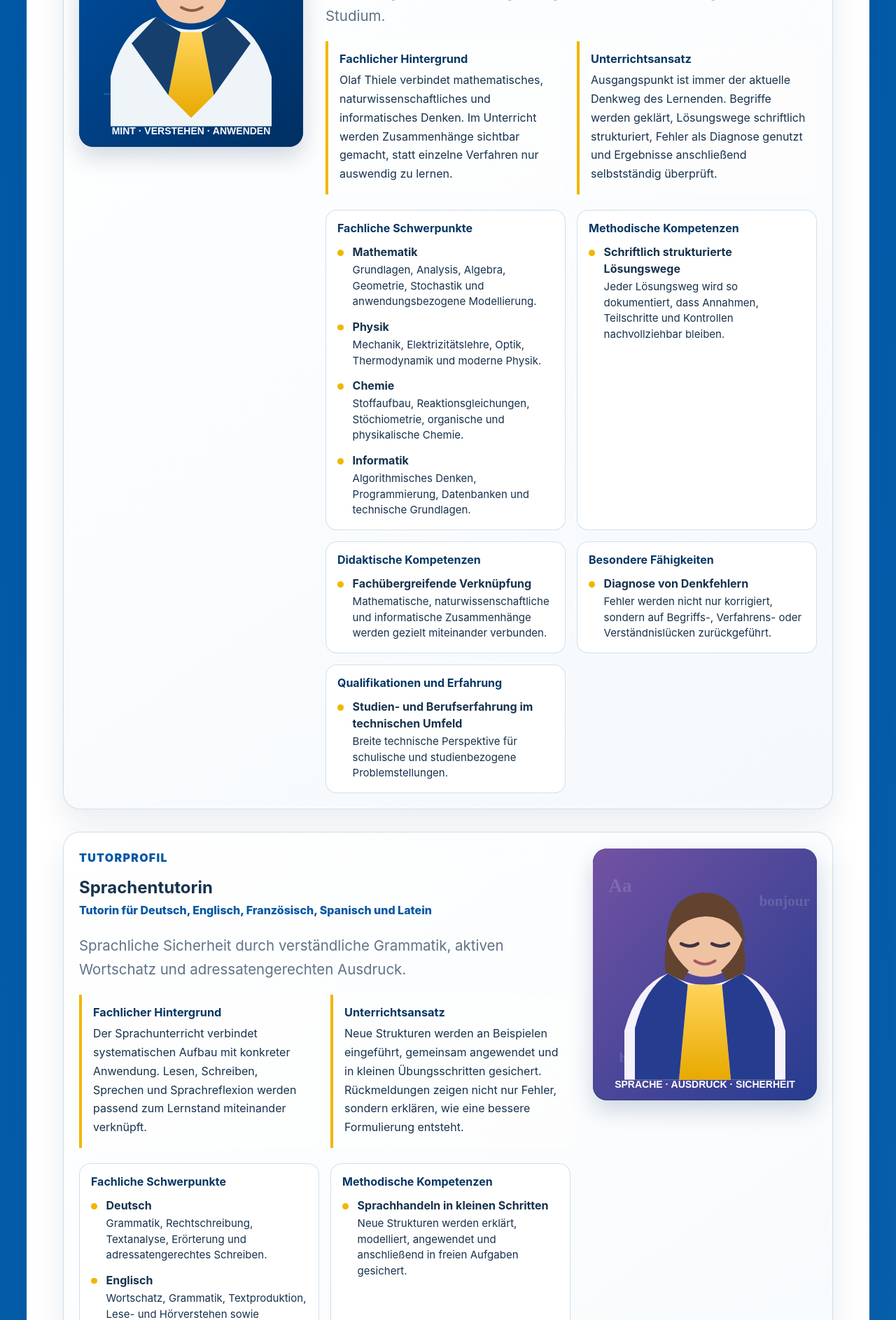
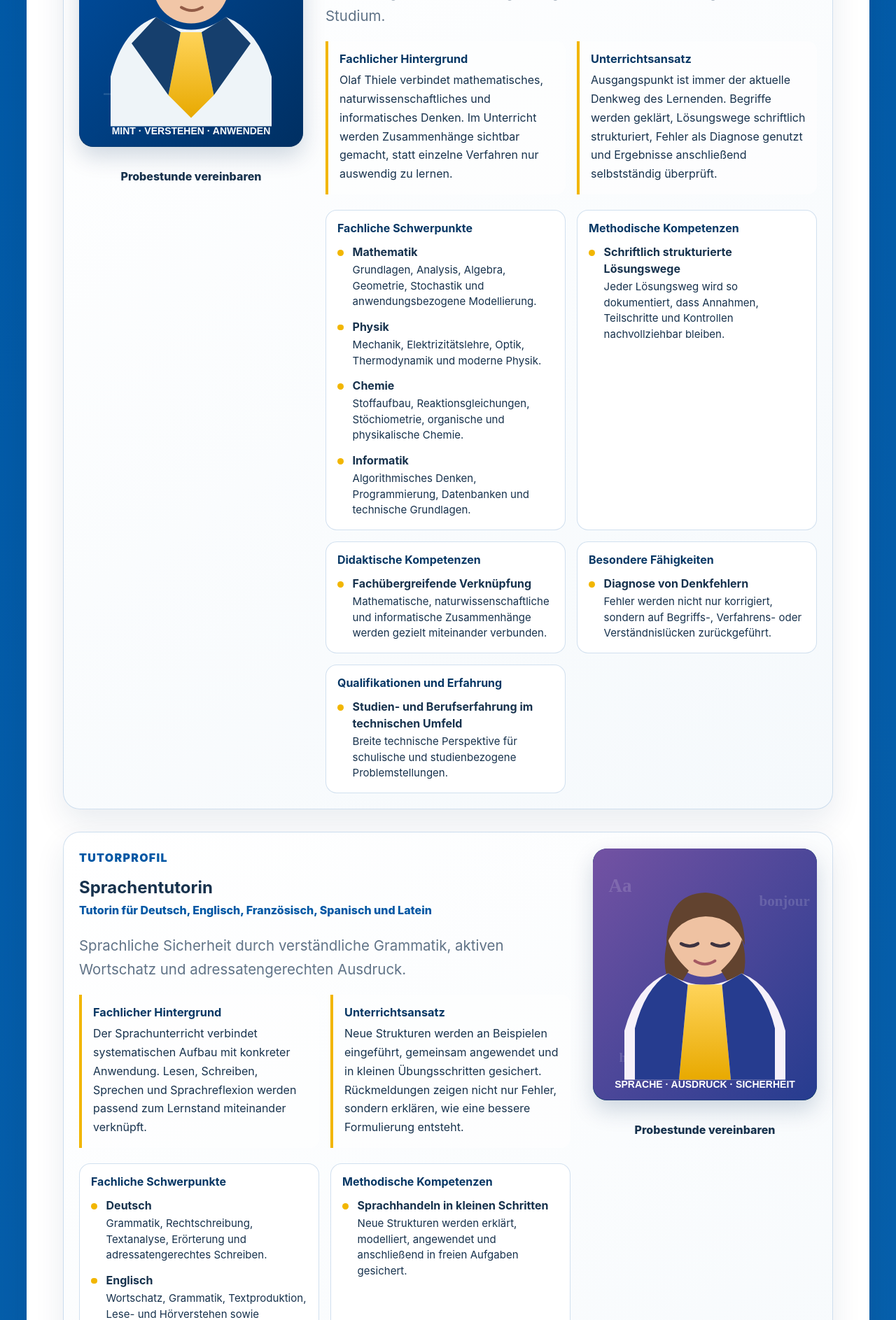
Before and after one commit to easyit-leipzig/nh_hor, a PHP site: page /ueber-mich.php in a window 1280 px wide. Shown: the part 1003-2890 px from the top of the page at 70% size. Run offline with PHP 8.4, Linux system fonts and the light colour scheme; data comes from the database, SQL or seed files in the repository.

Commit message:
tutoraktualisierung 1

```diff
--- a/assets/css/content.css
+++ b/assets/css/content.css
@@ -362,6 +362,7 @@
 .tutor-profile--reverse .tutor-profile__content{order:1}
 .tutor-profile__portrait{position:sticky;top:1.25rem}
 .tutor-profile__portrait img{display:block;width:100%;height:auto;aspect-ratio:8/9;object-fit:cover;border-radius:20px;background:var(--blue-dark);box-shadow:0 14px 32px rgba(0,44,88,.18)}
+.tutor-profile__trial-button{display:flex;width:100%;justify-content:center;align-items:center;margin-top:1rem;text-align:center;white-space:normal}
 .tutor-profile__content h2{margin:.2rem 0 .35rem}
 .tutor-profile__title{margin:0 0 .85rem;color:var(--blue);font-weight:800}
 .tutor-profile__intro{margin-bottom:1.2rem}
--- a/ueber-mich.php
+++ b/ueber-mich.php
@@ -85,6 +85,11 @@
     <article class="tutor-profile<?= $index % 2 === 1 ? ' tutor-profile--reverse' : '' ?>">
         <div class="tutor-profile__portrait">
             <img src="<?= e((string)$tutor['image_path']) ?>" alt="<?= e((string)$tutor['image_alt']) ?>" loading="<?= $index === 0 ? 'eager' : 'lazy' ?>" decoding="async">
+            <a class="button button--primary tutor-profile__trial-button"
+               href="kontakt.php?anliegen=probestunde&amp;tutor=<?= rawurlencode((string)$tutor['slug']) ?>"
+               aria-label="Probestunde bei <?= e((string)$tutor['display_name']) ?> vereinbaren">
+                Probestunde vereinbaren
+            </a>
         </div>
         <div class="tutor-profile__content">
             <span class="eyebrow">Tutorprofil</span>
```
